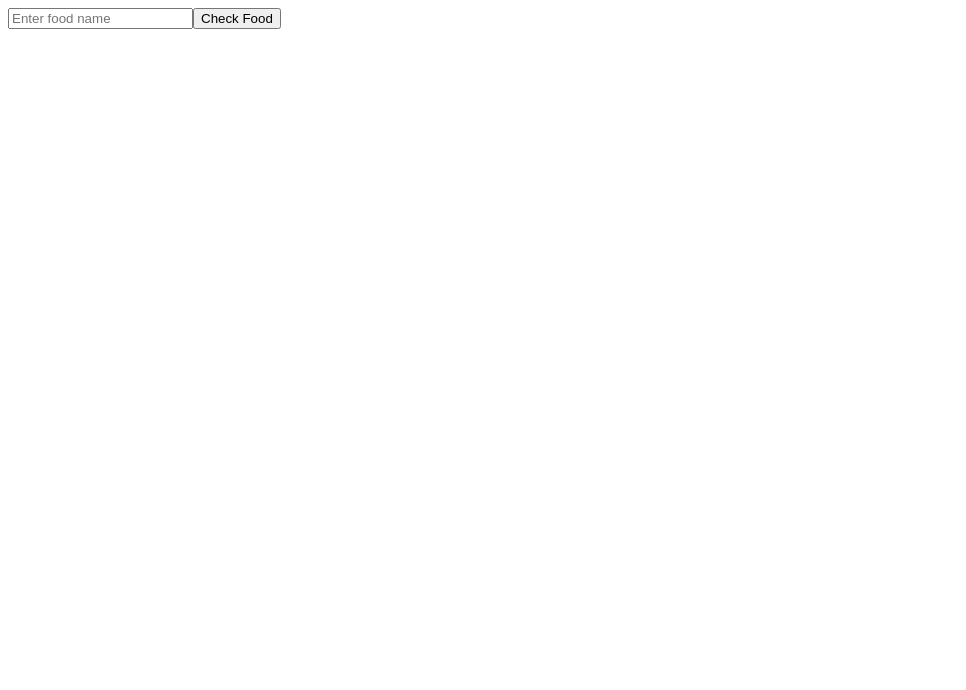
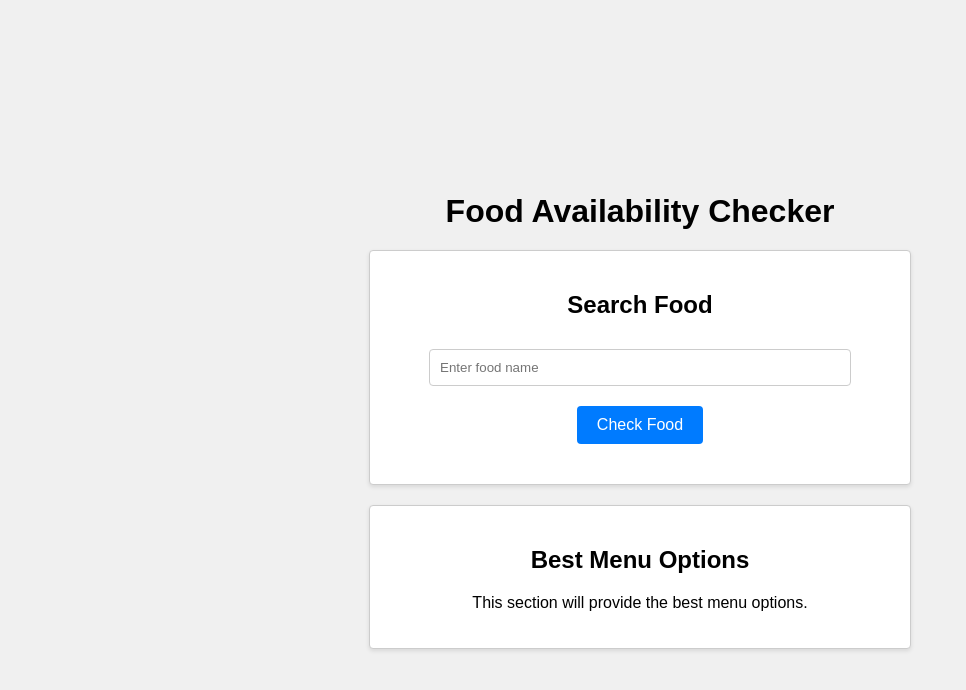
Before and after one commit to Aryan-Vora/DHFrontend, a React (Vite) app: page / in a window 1280 px wide. Shown: the top 690 px of the page, without its empty margins (0-966 px from the left). Built offline with nearby package versions, Linux system fonts and the light colour scheme; no server answers.

Commit message:
daal saag check

```diff
--- a/src/App.jsx
+++ b/src/App.jsx
@@ -1,9 +1,10 @@
-// src/App.jsx
-import {useState} from "react";
+import {useState, useEffect} from "react";
+import styles from "./App.module.css";
 
 function App() {
   const [food, setFood] = useState("");
   const [response, setResponse] = useState(null);
+  const [daalSaagResponse, setDaalSaagResponse] = useState(null);
 
   const handleSubmit = async (event) => {
     event.preventDefault();
@@ -18,21 +19,54 @@ function App() {
     setResponse(data);
   };
 
+  useEffect(() => {
+    const fetchDaalSaag = async () => {
+      const res = await fetch("https://dhscraper.onrender.com/check_food", {
+        method: "POST",
+        headers: {
+          "Content-Type": "application/json",
+        },
+        body: JSON.stringify({food: "Daal Saag"}),
+      });
+      const data = await res.json();
+      setDaalSaagResponse(data);
+    };
+
+    fetchDaalSaag();
+  }, []);
+
   return (
-    <div>
-      <form onSubmit={handleSubmit}>
+    <div className={styles.container}>
+      <h1 className={styles.title}>Food Availability Checker</h1>
+      <div className={styles.section}>
+        <h2>Search Food</h2>
+        <form onSubmit={handleSubmit} className={styles.form}>
           <input
             type="text"
             value={food}
             onChange={(e) => setFood(e.target.value)}
             placeholder="Enter food name"
+            className={styles.input}
           />
-        <button type="submit">Check Food</button>
+          <button type="submit" className={styles.button}>
+            Check Food
+          </button>
         </form>
         {response && (
-        <div>
+          <div className={styles.response}>
             <h2>Food Availability</h2>
             <pre>{JSON.stringify(response, null, 2)}</pre>
+          </div>
+        )}
+      </div>
+      <div className={styles.section}>
+        <h2>Best Menu Options</h2>
+        <p>This section will provide the best menu options.</p>
+      </div>{" "}
+      {daalSaagResponse && (
+        <div className={styles.response}>
+          <h2>Daal Saag Availability</h2>
+          <pre>{JSON.stringify(daalSaagResponse, null, 2)}</pre>
         </div>
       )}
     </div>
--- /dev/null
+++ b/src/App.module.css
@@ -0,0 +1,68 @@
+.container {
+  display: flex;
+  flex-direction: column;
+  align-items: center;
+  justify-content: center;
+  height: 100vh;
+  font-family: Arial, sans-serif;
+  background-color: #f0f0f0;
+  text-align: center;
+  padding: 20px;
+}
+
+.title {
+  font-size: 2em;
+  margin-bottom: 20px;
+}
+
+.section {
+  background-color: white;
+  padding: 20px;
+  border: 1px solid #ccc;
+  border-radius: 4px;
+  width: 100%;
+  max-width: 500px;
+  margin-bottom: 20px;
+  box-shadow: 0 2px 4px rgba(0, 0, 0, 0.1);
+}
+
+.form {
+  display: flex;
+  flex-direction: column;
+  align-items: center;
+  margin-bottom: 20px;
+}
+
+.input {
+  padding: 10px;
+  margin: 10px 0;
+  border: 1px solid #ccc;
+  border-radius: 4px;
+  width: 80%;
+}
+
+.button {
+  padding: 10px 20px;
+  border: none;
+  border-radius: 4px;
+  background-color: #007bff;
+  color: white;
+  cursor: pointer;
+  font-size: 16px;
+  margin-top: 10px;
+}
+
+.button:hover {
+  background-color: #0056b3;
+}
+
+.response {
+  background-color: white;
+  padding: 20px;
+  border: 1px solid #ccc;
+  border-radius: 4px;
+  width: 100%;
+  max-width: 500px;
+  margin-bottom: 20px;
+  box-shadow: 0 2px 4px rgba(0, 0, 0, 0.1);
+}
--- /dev/null
+++ b/src/Globals.css
@@ -0,0 +1,7 @@
+html,
+body {
+  margin: 0;
+  padding: 0;
+  font-family: Arial, sans-serif;
+  overflow-x: hidden;
+}
--- a/src/main.jsx
+++ b/src/main.jsx
@@ -1,7 +1,7 @@
 import React from "react";
 import ReactDOM from "react-dom/client";
 import App from "./App.jsx";
-
+import "./Globals.css";
 ReactDOM.createRoot(document.getElementById("root")).render(
   <React.StrictMode>
     <App />
```
Also changed, not shown: src/App.css (added). Lines whose indentation alone changed are shown as unchanged.
